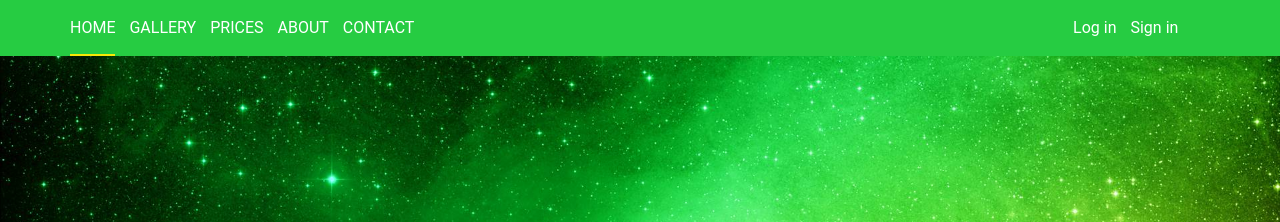
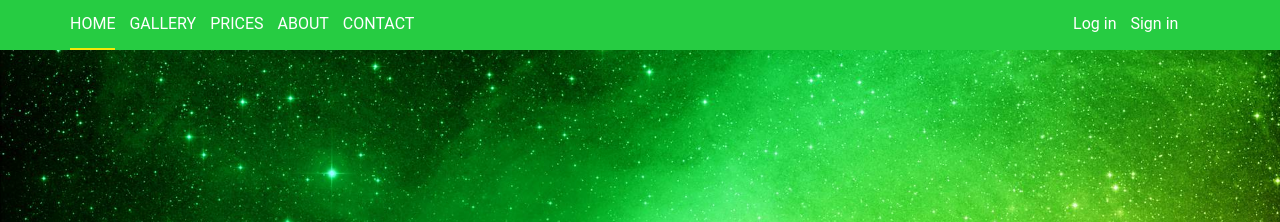
Before and after one commit to SedoyAndrey/level_up_homeworks, a website: page public/views/css/homework-4/index.html in a window 1280 px wide. Shown: the top 222 px of the page. Drawn offline with Linux system fonts and the light colour scheme.

Commit message:
nav-bar line-height

```diff
--- a/public/views/css/homework-4/css/homework.css
+++ b/public/views/css/homework-4/css/homework.css
@@ -58,12 +58,17 @@ body {
 }
 .header {
 	background-color: #26cc42;
-	padding: 20px 0;
 	box-shadow: 0 2px 5px rgba(0,0,0,.26);
 }
 .nav-bar {
 	text-transform: uppercase;
 	color: #fff;
+	line-height: 3;
+}
+.nav-bar .active {
+	display: inline-block;
+	height: 50px;
+	border-bottom: 2px solid #f7e707;
 }
 .nav-bar-margin {
 	margin-right: 10px;
@@ -71,10 +76,6 @@ body {
 .nav-bar-login {
 	margin-left: 655px;
 	text-transform: none;
-}
-.active {
-	border-bottom: 2px solid #f7e707;
-	padding-bottom: 17px;
 }
 .bg-image {
 	background-image: url(../images/intro.jpg);
```
